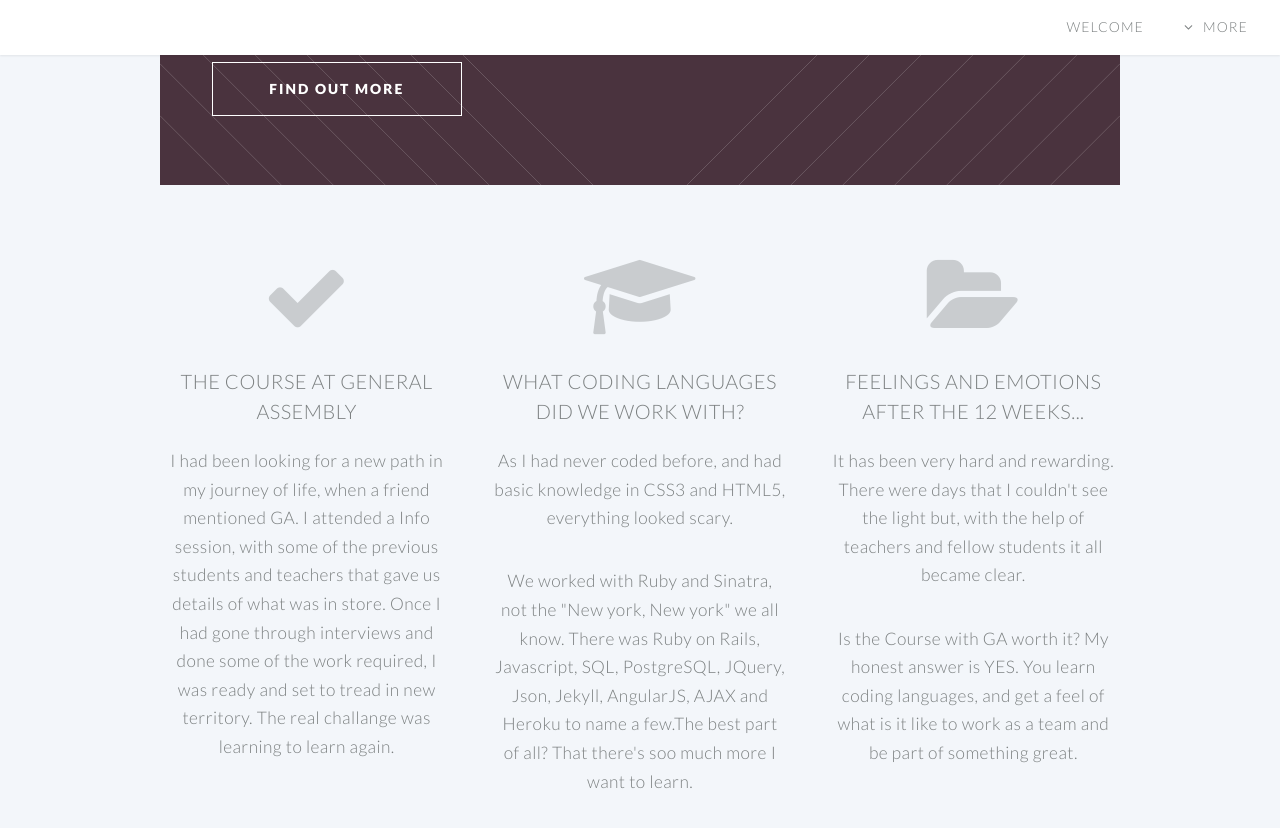
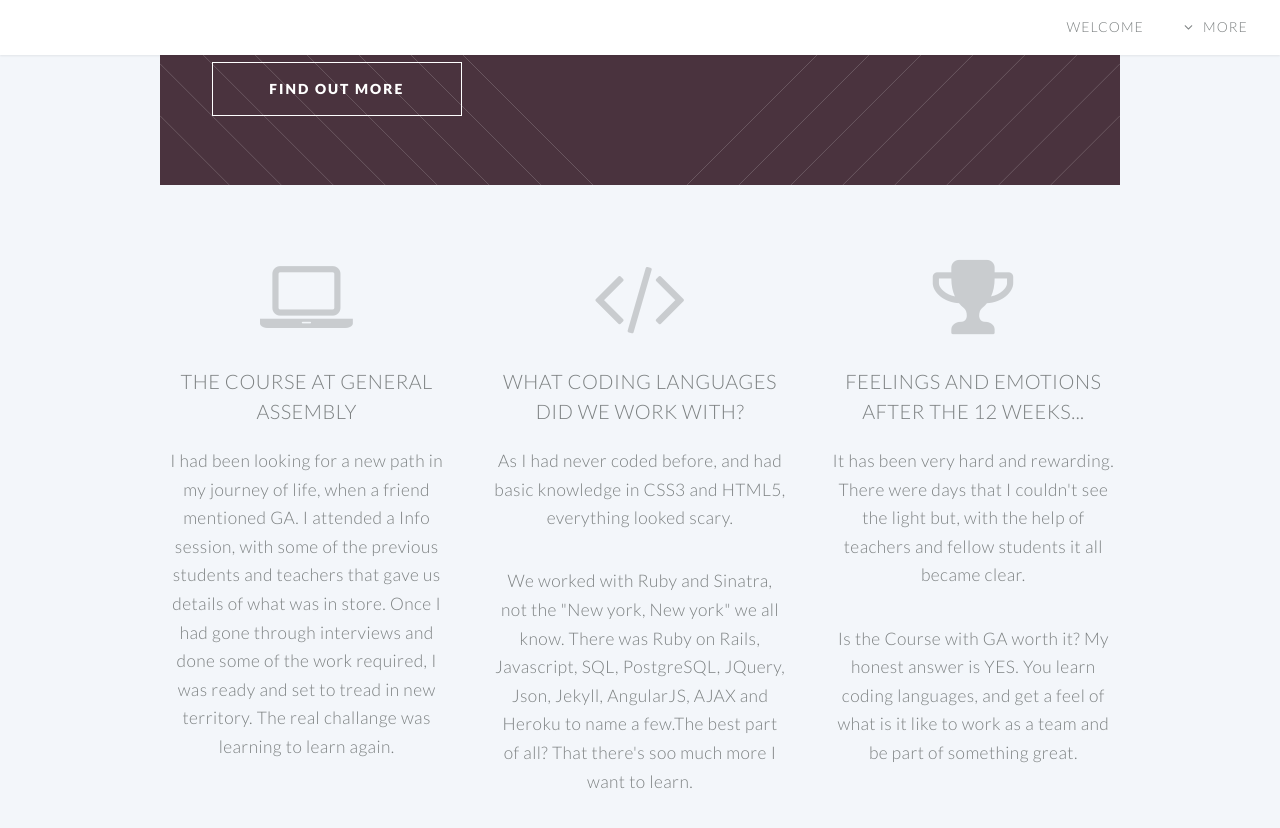
Before and after one commit to eusegone/eusegone.github.io, a Jekyll site: the page built from index.html, in a window 1280 px wide and 900 px high, scrolled down 1219 px. Shown: the top 828 px of the window. Built offline with Jekyll 4.4.1, drawn with Linux system fonts in a browser that asks for light colours.

Commit message:
added icons

```diff
--- a/index.html
+++ b/index.html
@@ -53,7 +53,7 @@ layout: landing-page
 							<div class="4u">
 
 								<section>
-									<span class="icon featured fa-check"></span>
+									<span class="icon featured fa-laptop"></span>
 									<header>
 										<h3>The Course at General Assembly</h3>
 									</header>
@@ -64,7 +64,7 @@ layout: landing-page
 							<div class="4u">
 
 								<section>
-									<span class="icon featured fa-graduation-cap"></span>
+									<span class="icon featured fa-code"></span>
 									<header>
 										<h3>What coding Languages did we work with? </h3>
 									</header>
@@ -75,7 +75,7 @@ layout: landing-page
 							<div class="4u">
 
 								<section>
-									<span class="icon featured fa-folder-open"></span>
+									<span class="icon featured fa-trophy"></span>
 									<header>
 										<h3>Feelings and emotions after the 12 weeks...</h3>
 									</header>
```
